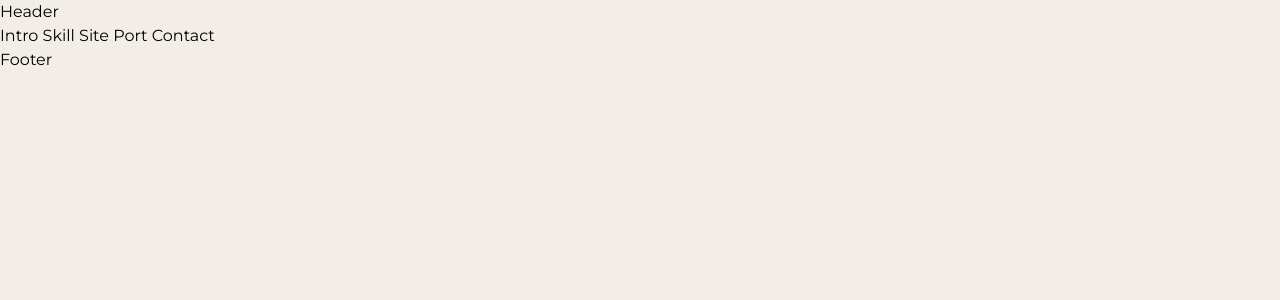
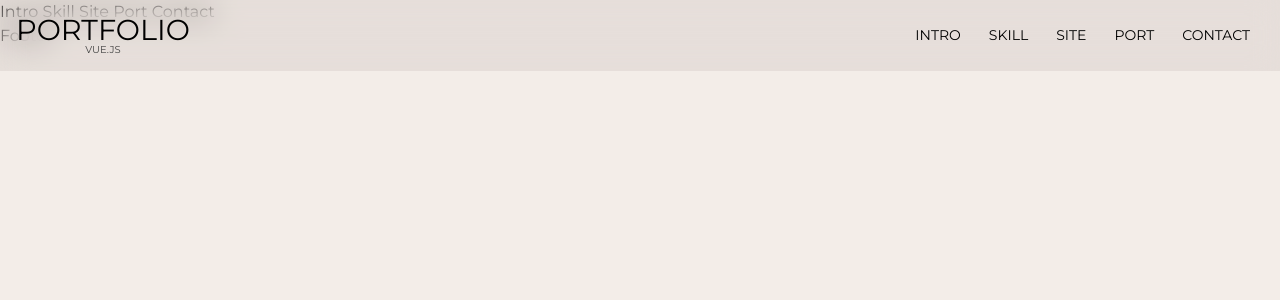
Before and after one commit to Dongjewerly/port2023-vue, a Vue app: page / in a window 1280 px wide. Shown: the top 300 px of the page. Built offline with nearby package versions, Linux system fonts and the light colour scheme; a small style sheet from the web is missing; a web font is replaced by a local one.

Commit message:
헤더영역완료

```diff
--- a/src/components/Header.vue
+++ b/src/components/Header.vue
@@ -1,3 +1,184 @@
+<script setup>
+import { headerNav } from '../constants';
+</script>
+
 <template>
-    Header
+    <header id="header" role="banner">
+        <div class="header_inner">
+            <div class="header_logo">
+                <h1>
+                    <a href="#">portfolio <em>vue.js</em></a>
+                </h1>
+            </div>
+            <nav class="header_nav "
+            :class="{show: isNavVisible}"
+            role="navigation"
+            aria-label="메인 메뉴">
+                <ul>
+                    <li v-for="(nav,key) in headerNav" :key="key">
+                        <a href="#intro">{{ nav.title }}</a>
+                    </li>
+                </ul>
+            </nav>
+            <div
+            class="header_nav_mobile"
+            id="headerToggle"
+            aria-controls="primary-menu"
+            :aria-expanded="isNavVisible.toString()"
+            role="button"
+            tabindex="0"
+            @click="toggleMobileMenu"
+            >
+                <span></span>
+            </div>
+        </div>
+    </header>
 </template>
+<script>
+export default {
+    data(){
+        return {
+            isNavVisible: false,
+        }
+    },
+    methods: {
+        toggleMobileMenu(){
+            this.isNavVisible =!this.isNavVisible;
+        }
+    }
+}
+</script>
+
+<style lang="scss">
+@import "@/assets/scss/mixin";
+
+#header {
+    @include position-fixed;
+    z-index: 10000;
+}
+.header_inner {
+    @include flex-between;
+    background-color: rgba(116, 99, 99, 0.1);
+    backdrop-filter: blur(15px);
+    padding: 1rem;
+
+    .header_logo {
+        font-size: 0.9rem;
+        text-align: center;
+        text-transform: uppercase;
+        line-height: 1;
+
+        em {
+            font-size: 10px;
+            display: block;
+            color: var(--black200);
+        }
+    }
+
+    .header_nav {
+
+        @media (max-width: 800px){
+            display: none;
+
+            &.show {
+                display: block;
+
+                ul {
+                    display: block;
+                    position: absolute;
+                    right: 0;
+                    top: 68px;
+                    background-color: rgba(116,99,99,0.1);
+                    backdrop-filter: blur(15px);
+                    z-index: 10000;
+                    min-width: 150px;
+                    padding: 20px 0;
+
+                    li {
+                        display: block;
+                        text-align: right;
+
+                        a {
+                            display: inline-block;
+                            padding: 10px;
+                        }
+                    }
+                }
+            }
+            &.show + .header_nav_mobile span::before {
+                width: 20px;
+            }
+            &.show + .header_nav_mobile span::after {
+                width: 20px;
+            }
+        }
+
+        li {
+            display: inline;
+
+            a {
+                text-transform: uppercase;
+                font-size: 14px;
+                padding: 14px;
+                position: relative;
+
+                &::before {
+                    content: '';
+                    width: calc(100% - 28px);
+                    height: 1px;
+                    background-color: var(--black);
+                    position: absolute;
+                    left: 14px;
+                    bottom: 10px;
+                    transform: scaleX(0);
+                    transition: all 0.3s;
+                }
+                &:hover::before {
+                    transform: scaleX(1);
+                }
+            }
+        }
+    }
+
+    .header_nav_mobile {
+        display: none;
+        width: 40px;
+        height: 40px;
+        cursor: pointer;
+
+        @media (max-width: 800px){
+            display: block;
+        }
+
+        span {
+            display: block;
+            width: 40px;
+            height: 2px;
+            background-color: var(--black);
+            margin-top: 19px;
+            position: relative;
+
+            &::before {
+                content: "";
+                width: 40px;
+                height: 2px;
+                background-color: var(--black);
+                position: absolute;
+                right: 0;
+                top: 6px;
+                transition: width 0.3s;
+            }
+            &::after {
+                content: "";
+                width: 40px;
+                height: 2px;
+                background-color: var(--black);
+                position: absolute;
+                left: 0;
+                bottom: 6px;
+                transition: width 0.3s;
+            }
+        }
+    }
+}
+</style>
--- a/src/constants/index.js
+++ b/src/constants/index.js
@@ -0,0 +1,22 @@
+export const headerNav = [
+    {
+      title: "intro",
+      url:"#intro",
+    },
+    {
+      title: "skill",
+      url:"#skill",
+    },
+    {
+      title: "site",
+      url:"#site",
+    },
+    {
+      title: "port",
+      url:"#port",
+    },
+    {
+      title: "contact",
+      url:"#contact",
+    },
+  ];
--- a/src/router/index.js
+++ b/src/router/index.js
@@ -1,6 +1,6 @@
-import { createRouter, createWebHistory } from 'vue-router'
-import HomeView from '../views/HomeView.vue'
-import AboutView from '../views/AboutView.vue'
+import { createRouter, createWebHistory } from 'vue-router';
+import HomeView from '../views/HomeView.vue';
+import AboutView from '../views/AboutView.vue';
 
 const router = createRouter({
   history: createWebHistory(import.meta.env.BASE_URL),
```
